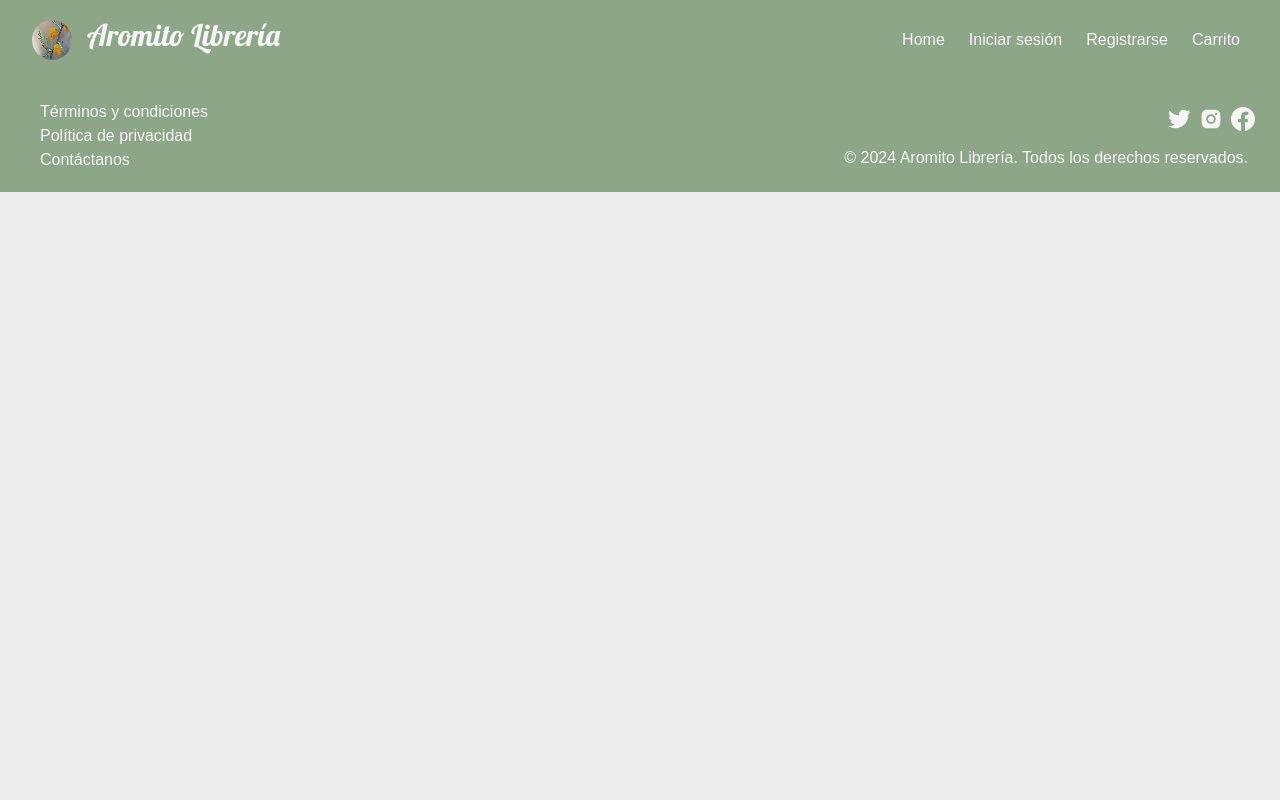
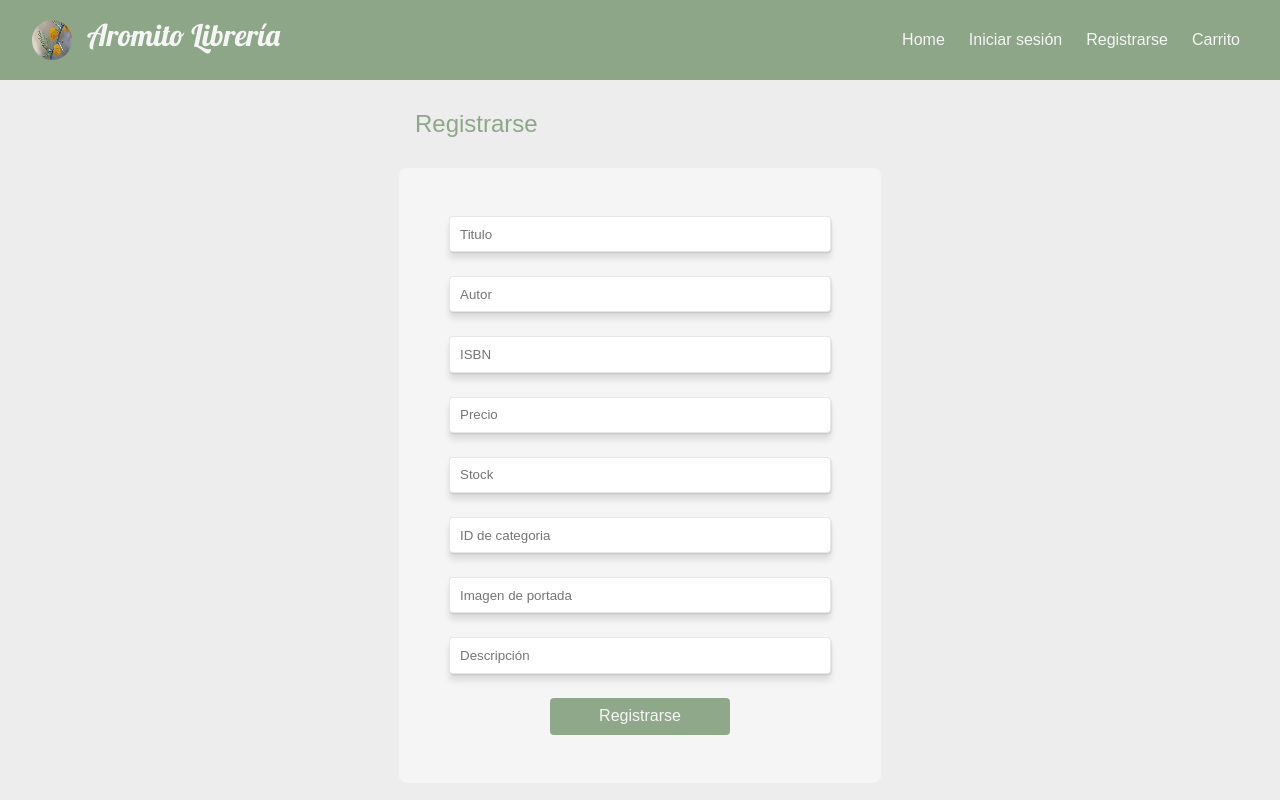
Before and after one commit to Luciafsanti/final, a React (Vite) app in the folder frontend/: page /productos in a window 1280 px wide. Shown: the top 800 px of the page. Built offline with nearby package versions, Linux system fonts and the light colour scheme; no server answers.

Commit message:
agregar producto

```diff
--- a/frontend/src/App.jsx
+++ b/frontend/src/App.jsx
@@ -11,6 +11,7 @@ import Logout from "./pages/logout";
 import ConfirmOrder from "./pages/confirm-order";
 import OrderDetail from "./pages/order-detail";
 import Orders from "./pages/orders";
+import Products from "./pages/products";
 
 const App = () => {
   return (
@@ -29,6 +30,7 @@ const App = () => {
           path="/orders/:order_id/order-detail"
           element={<OrderDetail />}
         />
+        <Route path="/productos" element={<Products />} />
       </Routes>
       <Footer />
     </>
--- a/frontend/src/components/navbar.jsx
+++ b/frontend/src/components/navbar.jsx
@@ -153,7 +153,7 @@ const Navbar = () => {
       <NavbarMenu isOpen={isOpen}>
         <NavLink to="/">Home</NavLink>
         {acces_type === "admin" && (
-          <NavLink to="/products">Gestión de productos</NavLink>
+          <NavLink to="/productos">Gestión de productos</NavLink>
         )}
         {!username && (
           <>
--- /dev/null
+++ b/frontend/src/pages/products.jsx
@@ -0,0 +1,157 @@
+import FormContainer from "../components/form/formContainer";
+import FormComponent from "../components/form/form";
+import FormInput from "../components/form/formInput";
+import FormTitle from "../components/form/formTitle";
+import FormButton from "../components/form/formButton";
+import { useState } from "react";
+import axios from "axios";
+import ErrorSpan from "../components/form/error-span";
+import { useNavigate } from "react-router-dom";
+import useBooks from "../hooks/use-books";
+
+const Products = () => {
+  const [title, setTitle] = useState("");
+  const [author, setAuthor] = useState("");
+  const [ISBN, setISBN] = useState("");
+  const [price, setPrice] = useState(0);
+  const [stock, setStock] = useState(0);
+  const [categoryId, setCategoryId] = useState("");
+  const [imageUrl, setImageUrl] = useState("");
+  const [description, setDescription] = useState("");
+  const [errors, setErrors] = useState({});
+  const navigate = useNavigate();
+  const { books } = useBooks();
+
+  console.log(
+    title,
+    author,
+    ISBN,
+    price,
+    stock,
+    categoryId,
+    imageUrl,
+    description,
+    errors
+  );
+
+  console.log(
+    !title,
+    !author,
+    !price,
+    !ISBN,
+    !stock,
+    !categoryId,
+    !imageUrl,
+    !description
+  );
+
+  const handleSubmit = (e) => {
+    e.preventDefault();
+
+    let errorFinded = false;
+    if (
+      !title ||
+      !author ||
+      !price ||
+      !ISBN ||
+      !stock ||
+      !categoryId ||
+      !imageUrl ||
+      !description ||
+      books.find((book) => book.ISBN === ISBN)
+    ) {
+      setErrors((prev) => ({
+        ...prev,
+        newBook: {
+          message: books.find((book) => book.ISBN === ISBN)
+            ? "Este libro ya existe."
+            : "Son requeridos todos los campos",
+        },
+      }));
+      errorFinded = true;
+    } else {
+      setErrors((prev) => ({
+        ...prev,
+        username: null,
+      }));
+    }
+
+    if (errorFinded) {
+      return;
+    }
+
+    axios
+      .post("http://localhost:3000/libros", {
+        title: title,
+        author: author,
+        ISBN: ISBN,
+        price: price,
+        stock: stock,
+        category_id: categoryId,
+        image_url: imageUrl,
+        description: description,
+      })
+      .then(function (response) {
+        console.log(response);
+        navigate("/");
+        alert("Producto añadido exitosamente");
+      })
+      .catch(function (error) {
+        console.log(error);
+      });
+  };
+
+  return (
+    <FormContainer>
+      <FormTitle>
+        <h2>Registrarse</h2>
+      </FormTitle>
+      <FormComponent onSubmit={handleSubmit} action="/">
+        {errors.newBook && <ErrorSpan>{errors.newBook.message}</ErrorSpan>}
+        <FormInput
+          type="text"
+          placeholder="Titulo"
+          onChange={(e) => setTitle(e.target.value)}
+        />
+        <FormInput
+          type="text"
+          placeholder="Autor"
+          onChange={(e) => setAuthor(e.target.value)}
+        />
+        <FormInput
+          type="text"
+          placeholder="ISBN"
+          onChange={(e) => setISBN(e.target.value)}
+        />
+        <FormInput
+          type="number"
+          placeholder="Precio"
+          onChange={(e) => setPrice(parseFloat(e.target.value))}
+        />
+        <FormInput
+          type="number"
+          placeholder="Stock"
+          onChange={(e) => setStock(e.target.value)}
+        />
+        <FormInput
+          type="number"
+          placeholder="ID de categoria"
+          onChange={(e) => setCategoryId(e.target.value)}
+        />
+        <FormInput
+          type="text"
+          placeholder="Imagen de portada"
+          onChange={(e) => setImageUrl(e.target.value)}
+        />
+        <FormInput
+          type="text"
+          placeholder="Descripción"
+          onChange={(e) => setDescription(e.target.value)}
+        />
+        <FormButton>Registrarse</FormButton>
+      </FormComponent>
+    </FormContainer>
+  );
+};
+
+export default Products;
```
Also changed, not shown: frontend/src/pages/pre-new-product.jsx (added, +46 -0 lines), 1 other file (tests, documents, lock files or other folders).
